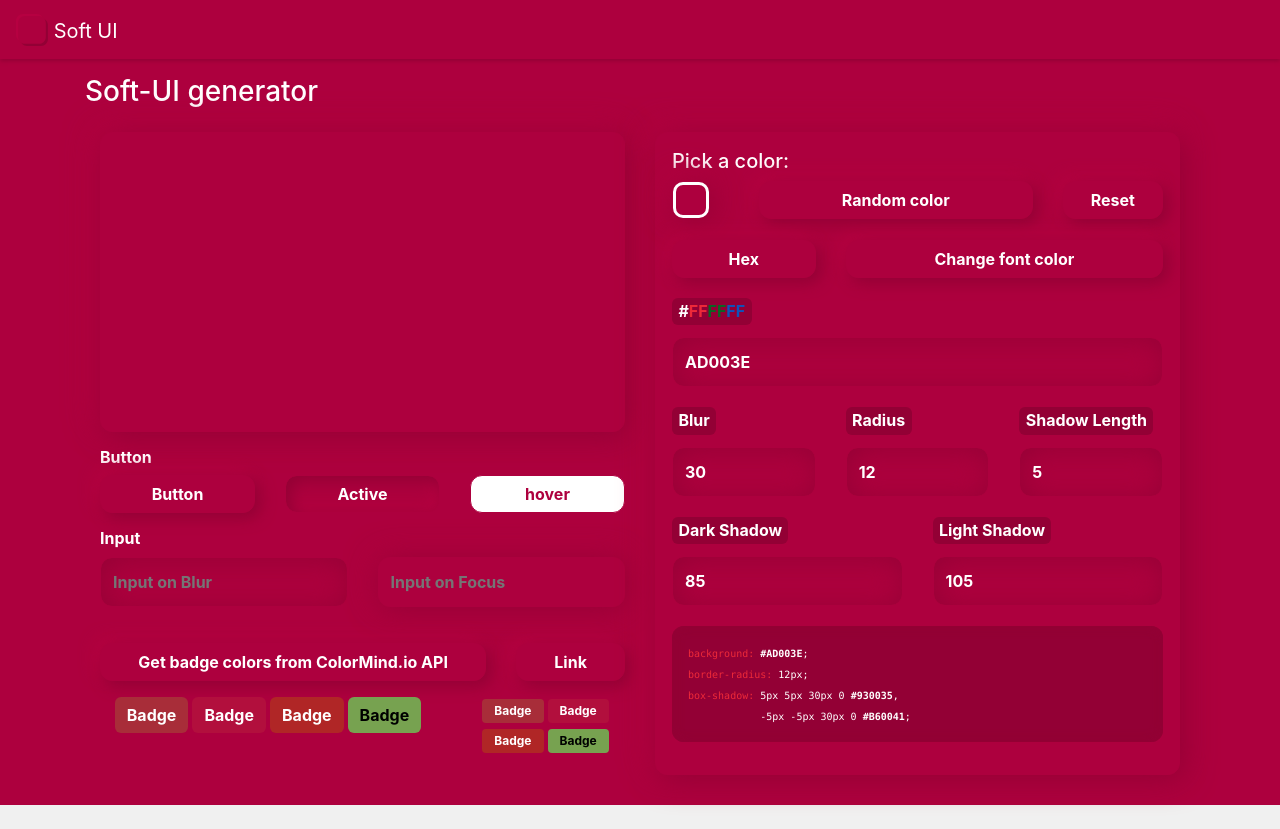
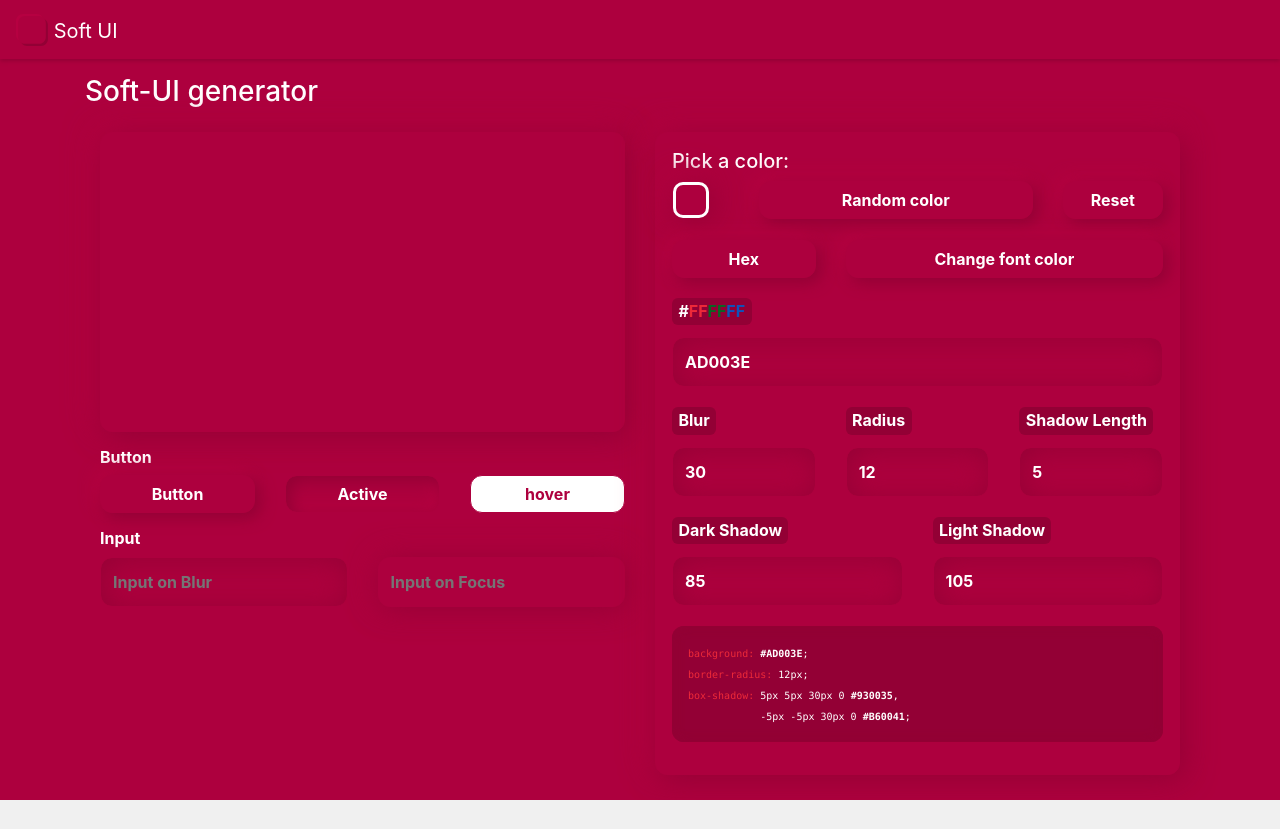
Before and after one commit to shchilkin/soft-ui, a React (Create React App) app in the folder Frontend/: page / in a window 1280 px wide. After the commit the page ends 800 px from the top, so only its background shows below. Built offline with nearby package versions, Linux system fonts and the light colour scheme; the HTML template or start-up script is replaced by a standard one.

Commit message:
Temporary removed badges

```diff
--- a/Frontend/src/Components/Generator/Generator.js
+++ b/Frontend/src/Components/Generator/Generator.js
@@ -239,76 +239,76 @@ const Generator = () => {
                 </div>
               </div>
             </div>
-            <div className={'row mb-3'}>
-              <div className={'col-9'}>
-                <SoftUIGenButton props={componentProps}
-                                 onClick={getColorsFromColorMind}
-                children={'Get badge colors from ColorMind.io API'}/>
-              </div>
-              <div className={'col-3'}>
-                <a href={'http://colormind.io'}><SoftUIGenButton
-                    props={componentProps}>
-                  Link
-                </SoftUIGenButton>
-                </a>
-              </div>
-            </div>
-            <div className={'row'}>
-              <div className={'col-sm-8 text-center'}>
-                <Badge
-                    style={{padding:'0.375rem 0.75rem',
-                      backgroundColor:`rgb(${badgeColors[1][0]},${badgeColors[1][1]},${badgeColors[1][2]})`,
-                      color:fontColor(badgeColors[1][0],badgeColors[1][1],badgeColors[1][2])
-                    }}
-                >Badge</Badge>
-                <Badge style={{padding:'0.375rem 0.75rem',
-                  backgroundColor:`rgb(${badgeColors[2][0]},${badgeColors[2][1]},${badgeColors[2][2]})`,
-                  color:fontColor(badgeColors[2][0],badgeColors[2][1],badgeColors[2][2])
-                }}
-                >Badge</Badge>
-                <Badge style={{padding:'0.375rem 0.75rem',
-                  backgroundColor:`rgb(${badgeColors[3][0]},${badgeColors[3][1]},${badgeColors[3][2]})`,
-                  color:fontColor(badgeColors[3][0],badgeColors[3][1],badgeColors[3][2])}}
-                >Badge
-                </Badge>
-                <Badge style={{padding:'0.375rem 0.75rem',
-                  backgroundColor:`rgb(${badgeColors[4][0]},${badgeColors[4][1]},${badgeColors[4][2]})`,
-                  color:fontColor(badgeColors[4][0],badgeColors[4][1],badgeColors[4][2])
-                }}
-                >Badge</Badge>
-              </div>
-              <div className={'col-sm-4 text-center'}>
-                <Badge
-                    type={'small'}
-                    style={{padding:'0.375rem 0.75rem',
-                      backgroundColor:`rgb(${badgeColors[1][0]},${badgeColors[1][1]},${badgeColors[1][2]})`,
-                      color:fontColor(badgeColors[1][0],badgeColors[1][1],badgeColors[1][2])
-                    }}
+            {/*<div className={'row mb-3'}>*/}
+            {/*  <div className={'col-9'}>*/}
+            {/*    <SoftUIGenButton props={componentProps}*/}
+            {/*                     onClick={getColorsFromColorMind}*/}
+            {/*    children={'Get badge colors from ColorMind.io API'}/>*/}
+            {/*  </div>*/}
+            {/*  <div className={'col-3'}>*/}
+            {/*    <a href={'http://colormind.io'}><SoftUIGenButton*/}
+            {/*        props={componentProps}>*/}
+            {/*      Link*/}
+            {/*    </SoftUIGenButton>*/}
+            {/*    </a>*/}
+            {/*  </div>*/}
+            {/*</div>*/}
+            {/*<div className={'row'}>*/}
+            {/*  <div className={'col-sm-8 text-center'}>*/}
+            {/*    <Badge*/}
+            {/*        style={{padding:'0.375rem 0.75rem',*/}
+            {/*          backgroundColor:`rgb(${badgeColors[1][0]},${badgeColors[1][1]},${badgeColors[1][2]})`,*/}
+            {/*          color:fontColor(badgeColors[1][0],badgeColors[1][1],badgeColors[1][2])*/}
+            {/*        }}*/}
+            {/*    >Badge</Badge>*/}
+            {/*    <Badge style={{padding:'0.375rem 0.75rem',*/}
+            {/*      backgroundColor:`rgb(${badgeColors[2][0]},${badgeColors[2][1]},${badgeColors[2][2]})`,*/}
+            {/*      color:fontColor(badgeColors[2][0],badgeColors[2][1],badgeColors[2][2])*/}
+            {/*    }}*/}
+            {/*    >Badge</Badge>*/}
+            {/*    <Badge style={{padding:'0.375rem 0.75rem',*/}
+            {/*      backgroundColor:`rgb(${badgeColors[3][0]},${badgeColors[3][1]},${badgeColors[3][2]})`,*/}
+            {/*      color:fontColor(badgeColors[3][0],badgeColors[3][1],badgeColors[3][2])}}*/}
+            {/*    >Badge*/}
+            {/*    </Badge>*/}
+            {/*    <Badge style={{padding:'0.375rem 0.75rem',*/}
+            {/*      backgroundColor:`rgb(${badgeColors[4][0]},${badgeColors[4][1]},${badgeColors[4][2]})`,*/}
+            {/*      color:fontColor(badgeColors[4][0],badgeColors[4][1],badgeColors[4][2])*/}
+            {/*    }}*/}
+            {/*    >Badge</Badge>*/}
+            {/*  </div>*/}
+            {/*  <div className={'col-sm-4 text-center'}>*/}
+            {/*    <Badge*/}
+            {/*        type={'small'}*/}
+            {/*        style={{padding:'0.375rem 0.75rem',*/}
+            {/*          backgroundColor:`rgb(${badgeColors[1][0]},${badgeColors[1][1]},${badgeColors[1][2]})`,*/}
+            {/*          color:fontColor(badgeColors[1][0],badgeColors[1][1],badgeColors[1][2])*/}
+            {/*        }}*/}
 
-                >Badge</Badge>
-                <Badge
-                    type={'small'}
-                    style={{padding:'0.375rem 0.75rem',
-                  backgroundColor:`rgb(${badgeColors[2][0]},${badgeColors[2][1]},${badgeColors[2][2]})`,
-                  color:fontColor(badgeColors[2][0],badgeColors[2][1],badgeColors[2][2])
-                }}
-                >Badge</Badge>
-                <Badge
-                    type={'small'}
-                    style={{padding:'0.375rem 0.75rem',
-                  backgroundColor:`rgb(${badgeColors[3][0]},${badgeColors[3][1]},${badgeColors[3][2]})`,
-                  color:fontColor(badgeColors[3][0],badgeColors[3][1],badgeColors[3][2])}}
-                >Badge
-                </Badge>
-                <Badge
-                    type={'small'}
-                    style={{padding:'0.375rem 0.75rem',
-                  backgroundColor:`rgb(${badgeColors[4][0]},${badgeColors[4][1]},${badgeColors[4][2]})`,
-                  color:fontColor(badgeColors[4][0],badgeColors[4][1],badgeColors[4][2])
-                }}
-                >Badge</Badge>
-              </div>
-            </div>
+            {/*    >Badge</Badge>*/}
+            {/*    <Badge*/}
+            {/*        type={'small'}*/}
+            {/*        style={{padding:'0.375rem 0.75rem',*/}
+            {/*      backgroundColor:`rgb(${badgeColors[2][0]},${badgeColors[2][1]},${badgeColors[2][2]})`,*/}
+            {/*      color:fontColor(badgeColors[2][0],badgeColors[2][1],badgeColors[2][2])*/}
+            {/*    }}*/}
+            {/*    >Badge</Badge>*/}
+            {/*    <Badge*/}
+            {/*        type={'small'}*/}
+            {/*        style={{padding:'0.375rem 0.75rem',*/}
+            {/*      backgroundColor:`rgb(${badgeColors[3][0]},${badgeColors[3][1]},${badgeColors[3][2]})`,*/}
+            {/*      color:fontColor(badgeColors[3][0],badgeColors[3][1],badgeColors[3][2])}}*/}
+            {/*    >Badge*/}
+            {/*    </Badge>*/}
+            {/*    <Badge*/}
+            {/*        type={'small'}*/}
+            {/*        style={{padding:'0.375rem 0.75rem',*/}
+            {/*      backgroundColor:`rgb(${badgeColors[4][0]},${badgeColors[4][1]},${badgeColors[4][2]})`,*/}
+            {/*      color:fontColor(badgeColors[4][0],badgeColors[4][1],badgeColors[4][2])*/}
+            {/*    }}*/}
+            {/*    >Badge</Badge>*/}
+            {/*  </div>*/}
+            {/*</div>*/}
           </div>
           <div className={"col-md-6"}>
             <div
```
